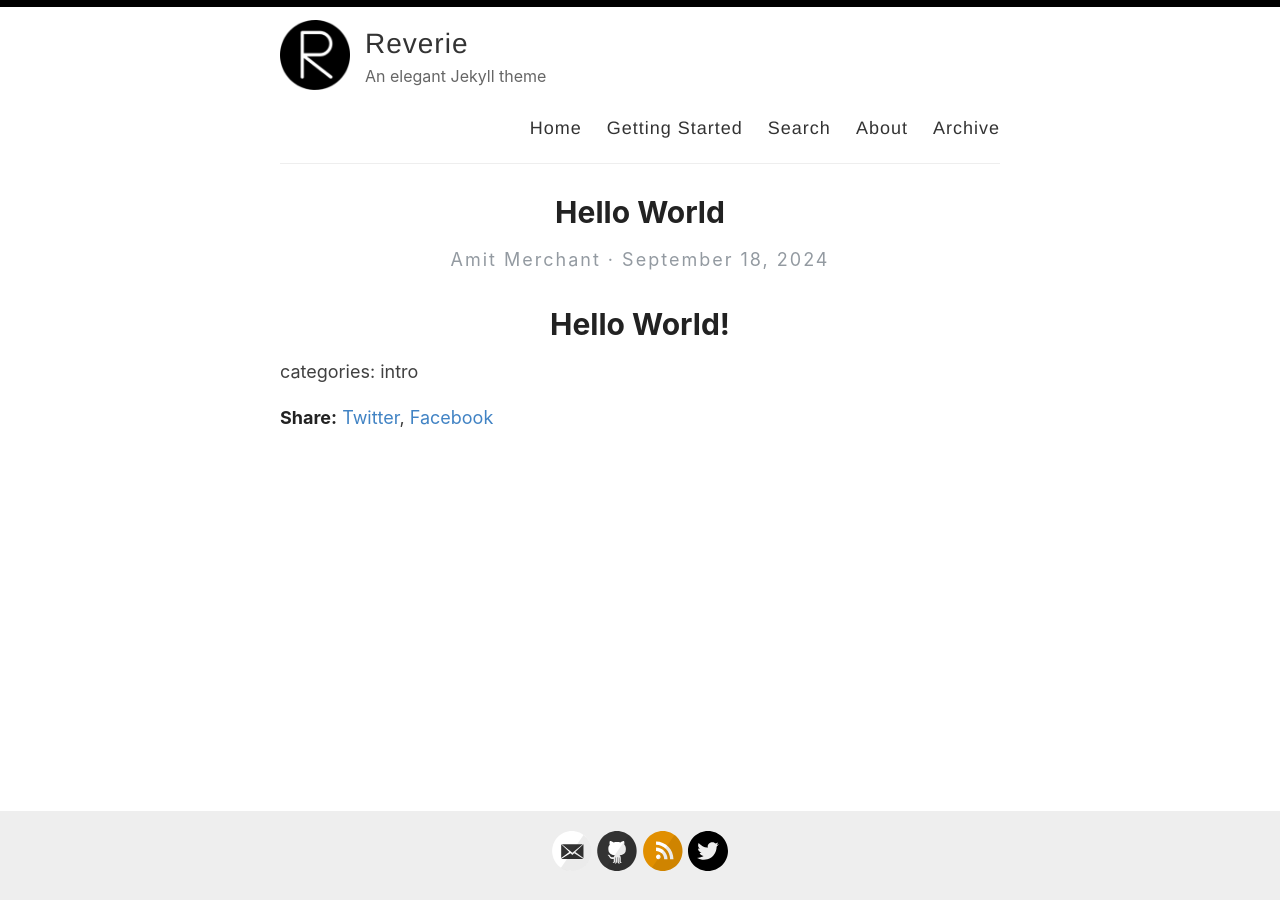
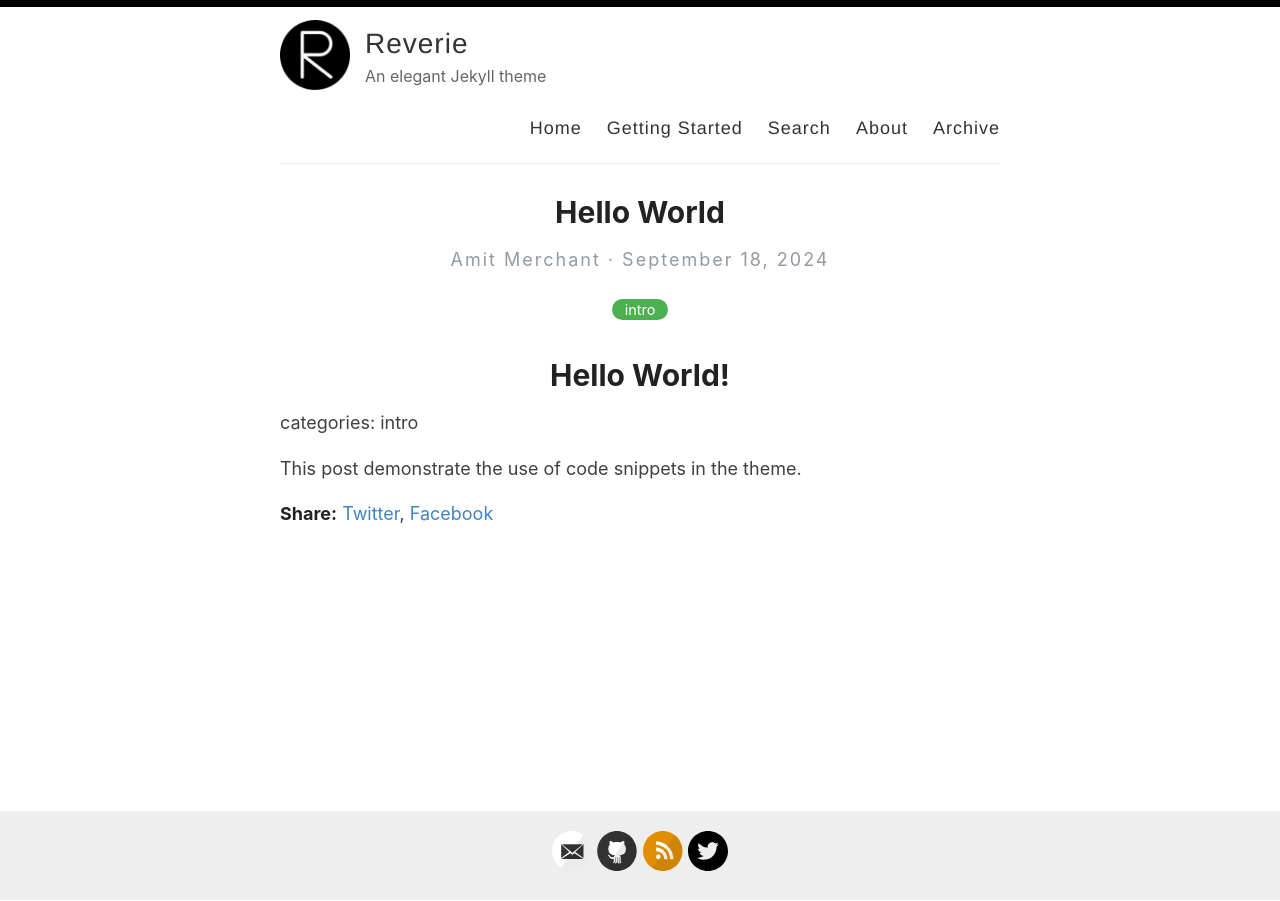
Before and after one commit to rbyers18/github-portfolio, a Jekyll site: the page built from _posts/2024-9-18-Hello-World.md, in a window 1280 px wide. Built offline with Jekyll 4.4.1, drawn with Linux system fonts in a browser that asks for light colours.

```diff
--- a/_posts/2024-9-18-Hello-World.md
+++ b/_posts/2024-9-18-Hello-World.md
@@ -1,8 +1,11 @@
 ---
 layout: post
 title: Hello World
+categories: [intro]
 ---
 
 # Hello World!
 
 categories: intro
+
+This post demonstrate the use of code snippets in the theme.
```
